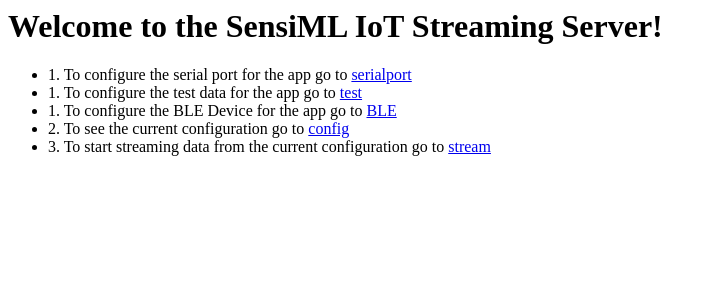
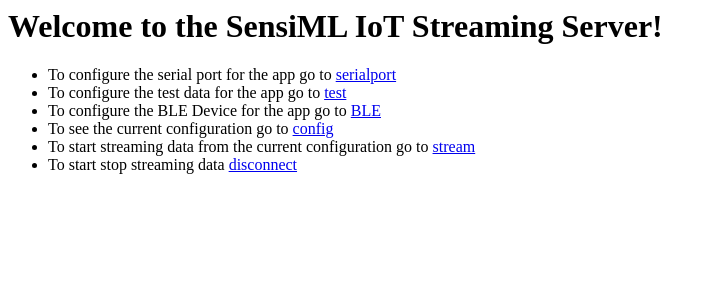
Before and after one commit to sensiml/open-gateway, a Flask app: page / in a window 1280 px wide. Shown: the top 300 px of the page, without its empty margins (0-713 px from the left). Run offline with Flask 2, Linux system fonts and the light colour scheme; parts of the project's set-up code (start-up, migrations or seed data) failed here and were passed over.

Commit message:
minor tweaks to html

```diff
--- a/sources/ble.py
+++ b/sources/ble.py
@@ -69,9 +69,10 @@
         device_list = []
 
         for dev in devices:
-            s =  "Device %s (%s), RSSI=%d dB" % (dev.addr, dev.addrType, dev.rssi)
+            s =  "Device ID: %s - " % (dev.addr)
             for (adtype, desc, value) in dev.getScanData():
-                s += "  %s = %s" % (desc, value)
+                if desc == 'Complete Local Name':
+                    s += " Name = %s" % (value)
 
             device_list.append(s)
 
--- a/templates/index.html
+++ b/templates/index.html
@@ -3,12 +3,12 @@
 
 <p>
 <ul>
-
-    <li>1. To configure the serial port for the app go to <a href="config-serial"> serialport </a></li>
-    <li>1. To configure the test data for the app go to <a href="config-test"> test </a></li>
-    <li>1. To configure the BLE Device for the app go to <a href="config-ble"> BLE </a></li>
-    <li>2. To see the current configuration go to <a href="config"> config </a></li>
-    <li>3. To start streaming data from the current configuration go to <a href="stream"> stream </a></li>
+    <li>To configure the serial port for the app go to <a href="config-serial"> serialport </a></li>
+    <li>To configure the test data for the app go to <a href="config-test"> test </a></li>
+    <li>To configure the BLE Device for the app go to <a href="config-ble"> BLE </a></li>
+    <li>To see the current configuration go to <a href="config"> config </a></li>
+    <li>To start streaming data from the current configuration go to <a href="stream"> stream </a></li>
+    <li>To start stop streaming data <a href="disconnect"> disconnect </a></li>
 </ul>
 </p>
 {% endblock %}
```
Also changed, not shown: templates/ble-device-list.html (+6 -4 lines), templates/serialport.html (+6 -4 lines).
